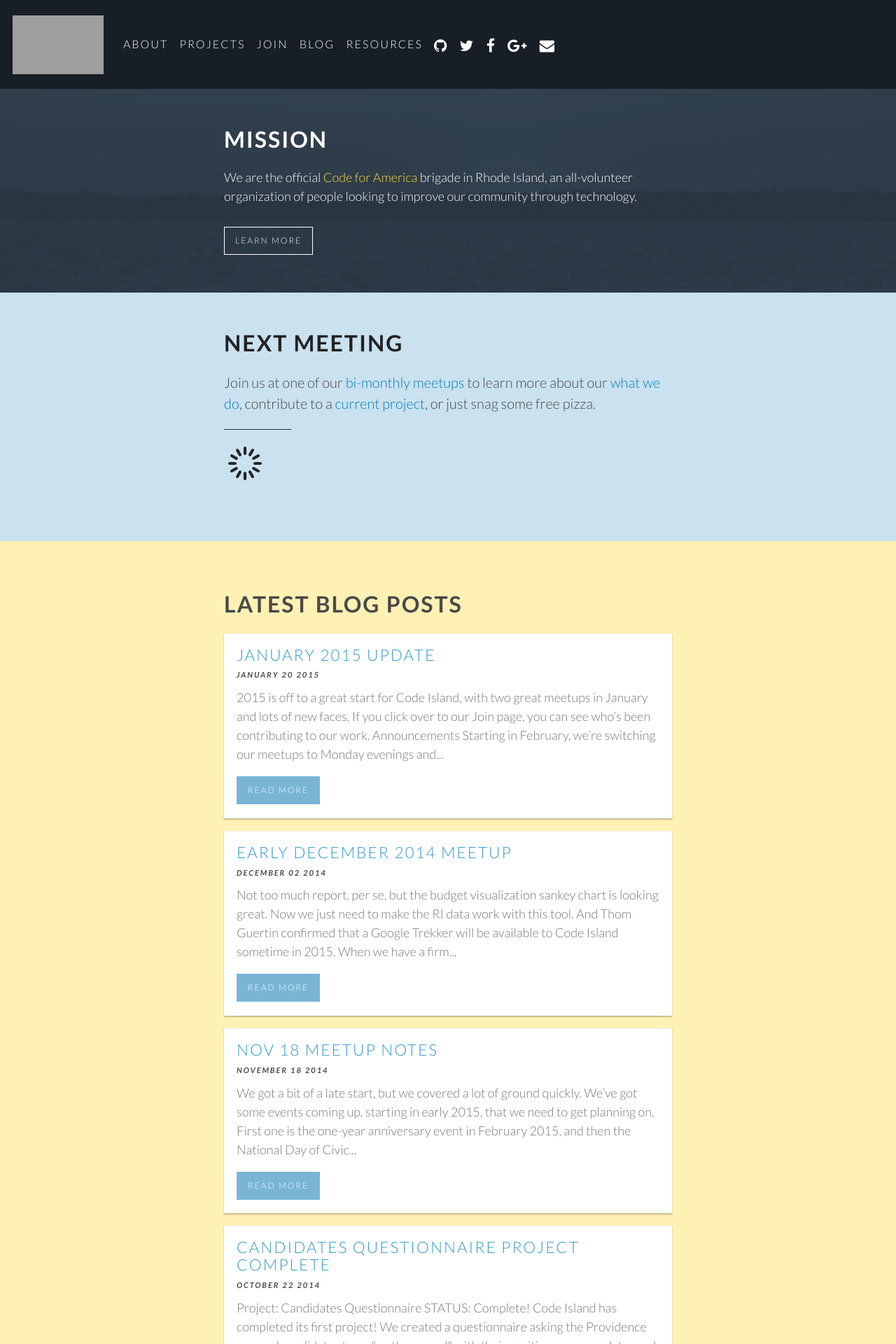
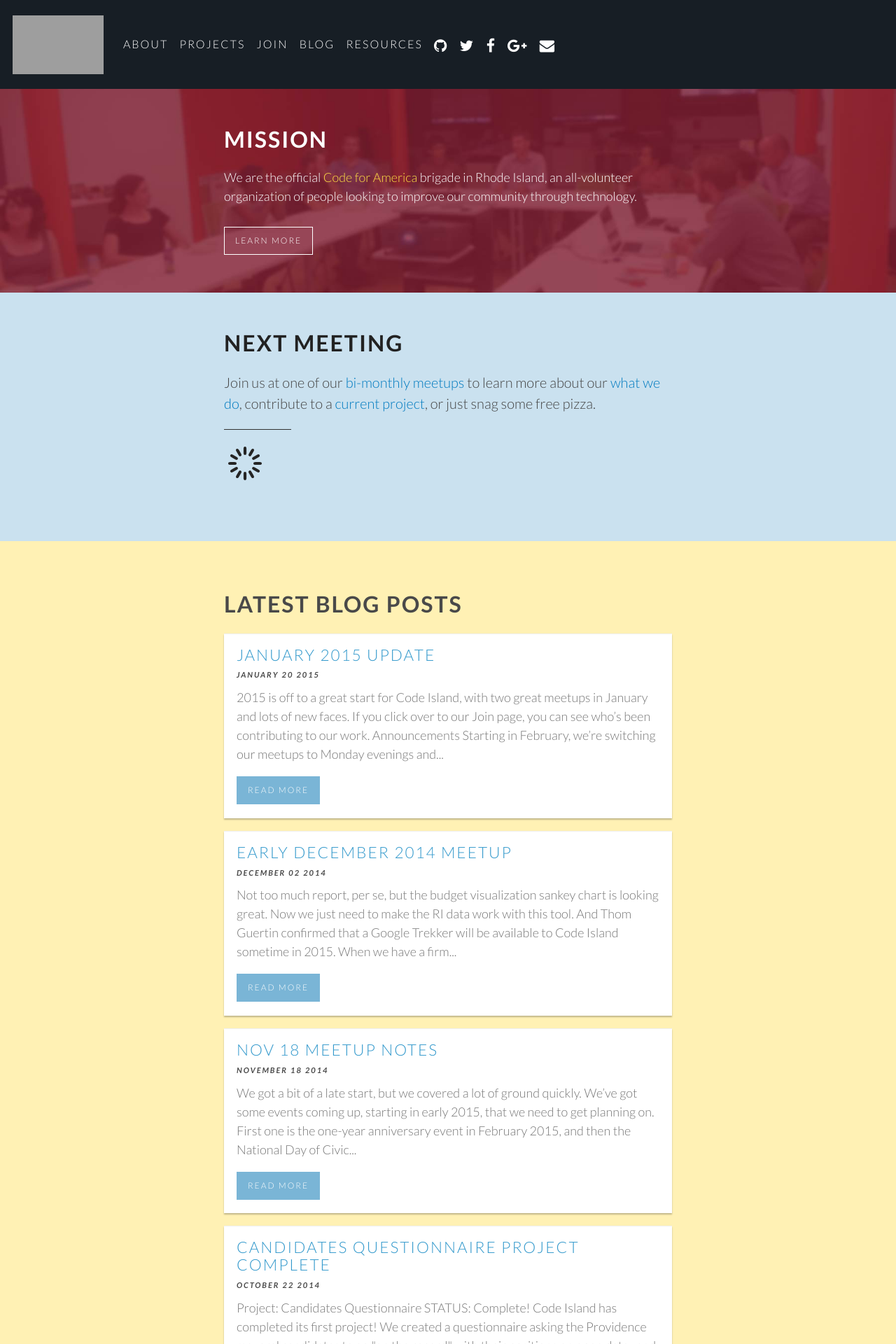
Before and after one commit to codeisland/codeisland.github.io, a Jekyll site: the page built from index.html, in a window 1280 px wide. Shown: the top 1920 px of the page at 70% size. Built offline with Jekyll 4.4.1, drawn with Linux system fonts in a browser that asks for light colours; nearby versions of some CDN libraries; comment, search, counter and statistics services are not loaded; grey boxes are pictures that could not be loaded.

Commit message:
Trying out the red image

```diff
--- a/stylesheets/styles.css
+++ b/stylesheets/styles.css
@@ -132,7 +132,8 @@ img {
 }
 
 .hero {
-  background: #2f3d4a url(../images/hero-texture-sunset.jpg) no-repeat top center;
+  background: #811d32 url(../images/home-page-hero-red-blur.jpg) no-repeat center center;
+  background-size: 100% auto;
 }
 .hero a {
   color: #fedd44;
```
Also changed, not shown: images/home-page-hero-red-blur.jpg (added).
